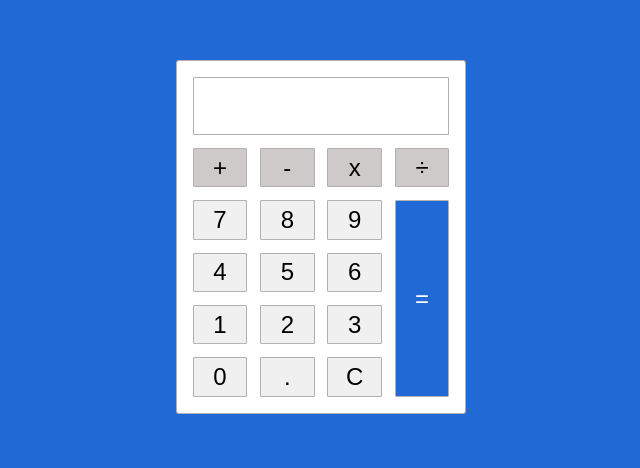
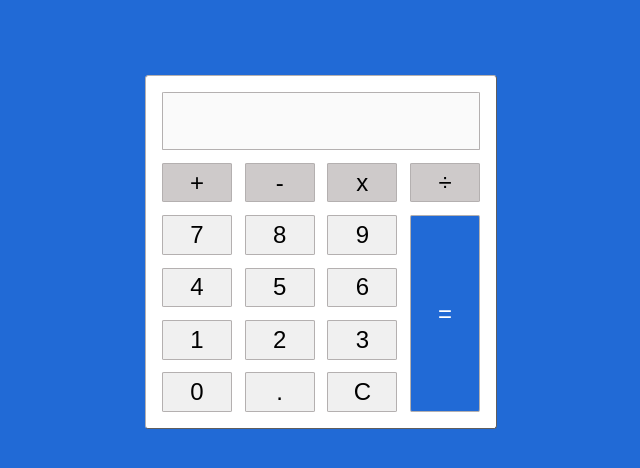
Before and after one commit to kladya/calculator, a plain HTML site: page index.html in a window 1280 px wide. Shown: the part 148-616 px from the top of the page, without its empty margins (319-959 px from the left). Drawn offline with Linux system fonts and the light colour scheme.

Commit message:
JS added

```diff
--- a/css/style.css
+++ b/css/style.css
@@ -3,33 +3,24 @@
 }
 
 body {
+    margin: 0;
+    padding: 0;
     background-color: #216ad6;
 }
 
 main {
     display: flex;
     justify-content: center;
+    align-items: center;
+    height: 100vh;
 }
 
 .calculator {
-    margin: 25vh 0;
     background-color: #ffffff;
-    border: 1px solid #b4b0b0;
+    border: 1px outset #b4b0b0;
     border-radius: 1%;
     padding: .6rem;
-    width: 23%;
-}
-
-@media screen and (max-width: 768px) {
-	.calculator {
-		width: 50%;
-	}
-}
-
-@media screen and (max-width: 425px) {
-	.calculator {
-		width: 100%;
-	}
+    width: 22rem;
 }
 
 .display-container {
@@ -47,11 +38,12 @@ main {
 }
 
 .cell:hover {
-    background-color:  #858282;
+    background-color: #858282;
 }
 
 .display {
-    border: 1px solid#b4b0b0;
+    margin: .4rem;
+    border: 1px solid #b4b0b0;
     border-radius: 1%;
     cursor: text;
     font-size: 2.2rem;
--- a/index.html
+++ b/index.html
@@ -10,38 +10,38 @@
 <body>
     <main>
         <div class="calculator">
-            <div class="display-container row row--1">
-                <input class="display cell" data-row="1" data-cell="0" type="text">
+            <div class="display-container">
+                <input class="display" type="text" value="" disabled>
             </div>
-            <div class="operators row row--2">
-                <button class="operator cell" data-row="2" data-cell="+">+</button>
-                <button class="operator cell" data-row="2" data-cell="-">-</button>
-                <button class="operator cell" data-row="2" data-cell="*">x</button>
-                <button class="operator cell" data-row="2" data-cell="/">÷</button>
+            <div class="operators keys">
+                <button class="operator cell" type="button" data-operator="+" value="+">+</button>
+                <button class="operator cell" type="button" data-operator="-" value="-">-</button>
+                <button class="operator cell" type="button" data-operator="*" value="x">x</button>
+                <button class="operator cell" type="button" data-operator="/" value="÷">÷</button>
             </div>
             <div class="number-keys">
                 <div class="operands-container">
-                    <div class="operands column column--1">
-                        <button class="operand cell" data-column="1" data-cell="7">7</button>
-                        <button class="operand cell" data-column="1" data-cell="4">4</button>
-                        <button class="operand cell" data-column="1" data-cell="1">1</button>
-                        <button class="operand cell" data-column="1" data-cell="0">0</button>
+                    <div class="operands keys column column--1">
+                        <button class="operand cell" type="button" data-number="7" value="7">7</button>
+                        <button class="operand cell" type="button" data-number="4" value="4">4</button>
+                        <button class="operand cell" type="button" data-number="1" value="1">1</button>
+                        <button class="operand cell" type="button" data-number="0" value="0">0</button>
                     </div>
-                    <div class="operands column column--2">
-                        <button class="operand cell" data-column="2" data-cell="8">8</button>
-                        <button class="operand cell" data-column="2" data-cell="5">5</button>
-                        <button class="operand cell" data-column="2" data-cell="2">2</button>
-                        <button class="operand cell" data-column="2" data-cell=".">.</button>
+                    <div class="operands keys column column--2">
+                        <button class="operand cell" type="button" data-number="8" value="8">8</button>
+                        <button class="operand cell" type="button" data-number="5" value="5">5</button>
+                        <button class="operand cell" type="button" data-number="2" value="2">2</button>
+                        <button class="operand cell" type="button" data-number="." value=".">.</button>
                     </div>
-                    <div class="operands column column--3">
-                        <button class="operand cell" data-column="3" data-cell="9">9</button>
-                        <button class="operand cell" data-column="3" data-cell="6">6</button>
-                        <button class="operand cell" data-column="3" data-cell="3">3</button>
-                        <button class="operand cell" data-column="3" data-cell="C">C</button>
+                    <div class="operands keys column column--3">
+                        <button class="operand cell" type="button" data-number="9" value="9">9</button>
+                        <button class="operand cell" type="button" data-number="6" value="6">6</button>
+                        <button class="operand cell" type="button" data-number="3" value="3">3</button>
+                        <button class="operand cell" type="button" data-action="clear" value="">C</button>
                     </div>
                 </div>
-                <div class="equals-container column column--4">
-                    <button class="equals cell" data-column="4" data-cell="=">=</button>
+                <div class="equals-container keys column column--4">
+                    <button class="equals cell" type="button" data-action="calculate" value="=">=</button>
                 </div>
             </div>
         </div>
--- a/js/main.js
+++ b/js/main.js
@@ -1 +1,55 @@
 'use strict';
+
+const input = document.querySelector('input');
+const number = document.querySelectorAll('[data-number]');
+const operator = document.querySelectorAll('[data-operator]');
+const equals = document.querySelector('[data-action="calculate"]');
+const clear = document.querySelector('[data-action="clear"]');
+let inputText;
+let inputNumber = [];
+let content;
+let result = {};
+
+const writeToDisplay = text => {
+    inputText = (input.value);
+    input.value = inputText + text;
+}
+
+const handleInput = text => {
+    if (inputNumber.length === 0) {
+        inputNumber.push(parseFloat(input.value));
+        console.log(inputNumber[0]);
+    } else {
+        calculate();
+    }
+    input.value = '';
+    writeToDisplay(text);
+    content = text;
+}
+
+const calculate = () => {
+    inputNumber.push(parseFloat(input.value.slice(1)));
+    result = {
+        '+': inputNumber.reduce((prev, current) => (prev + current)),
+        '-': inputNumber.reduce((prev, current) => (prev - current)),
+        'x': inputNumber.reduce((prev, current) => (prev * current)),
+        '÷': inputNumber.reduce((prev, current) => (prev / current))
+    };
+    inputNumber.splice(0, 2, result[content]);
+
+    if (isNaN(result[content]) === true) {
+        result[content] = 'ERROR';
+    }
+    input.value = result[content];
+}
+
+const resetCalculator = () => {
+    input.value = '';
+    result = 0;
+    inputNumber = [];
+};
+
+number.forEach(item => item.addEventListener('click', () => writeToDisplay(item.textContent)));
+operator.forEach(item => item.addEventListener('click', () => handleInput(item.textContent)));
+equals.addEventListener('click', calculate);
+clear.addEventListener('click', resetCalculator);
```
